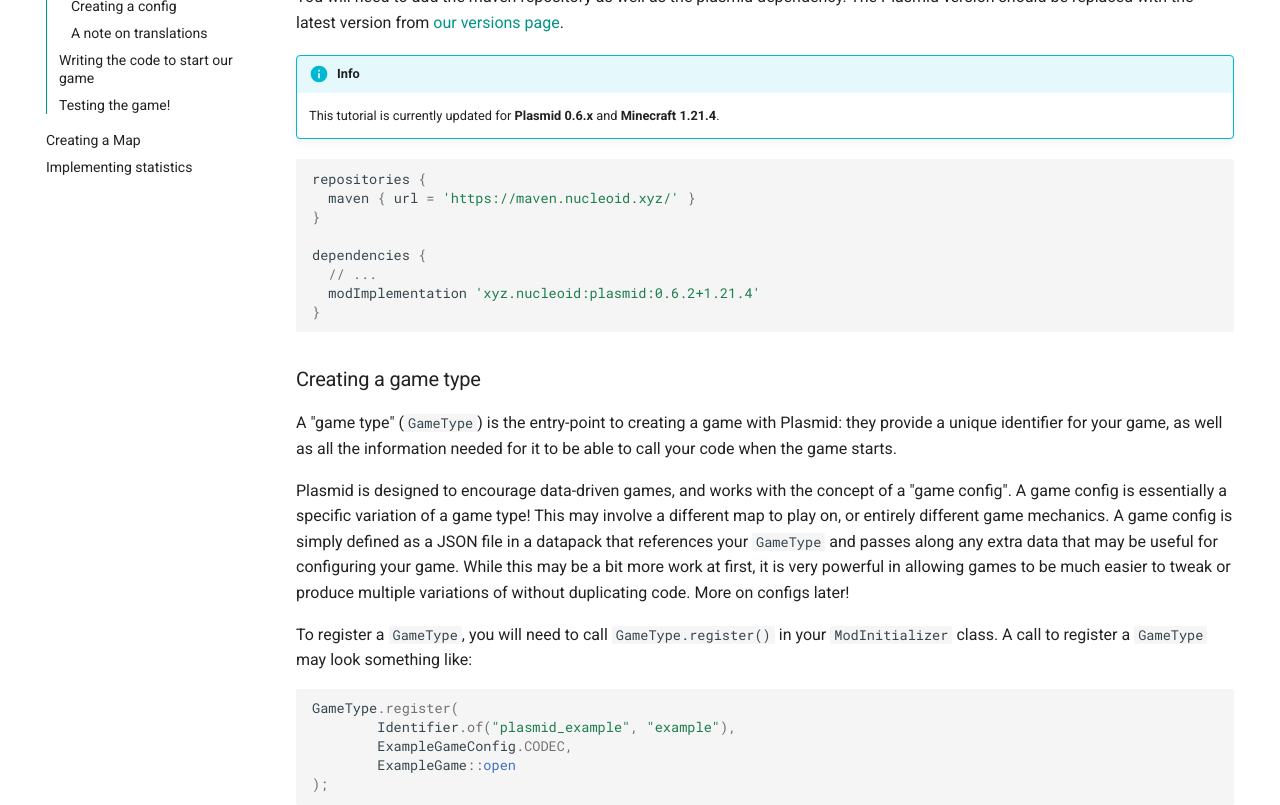
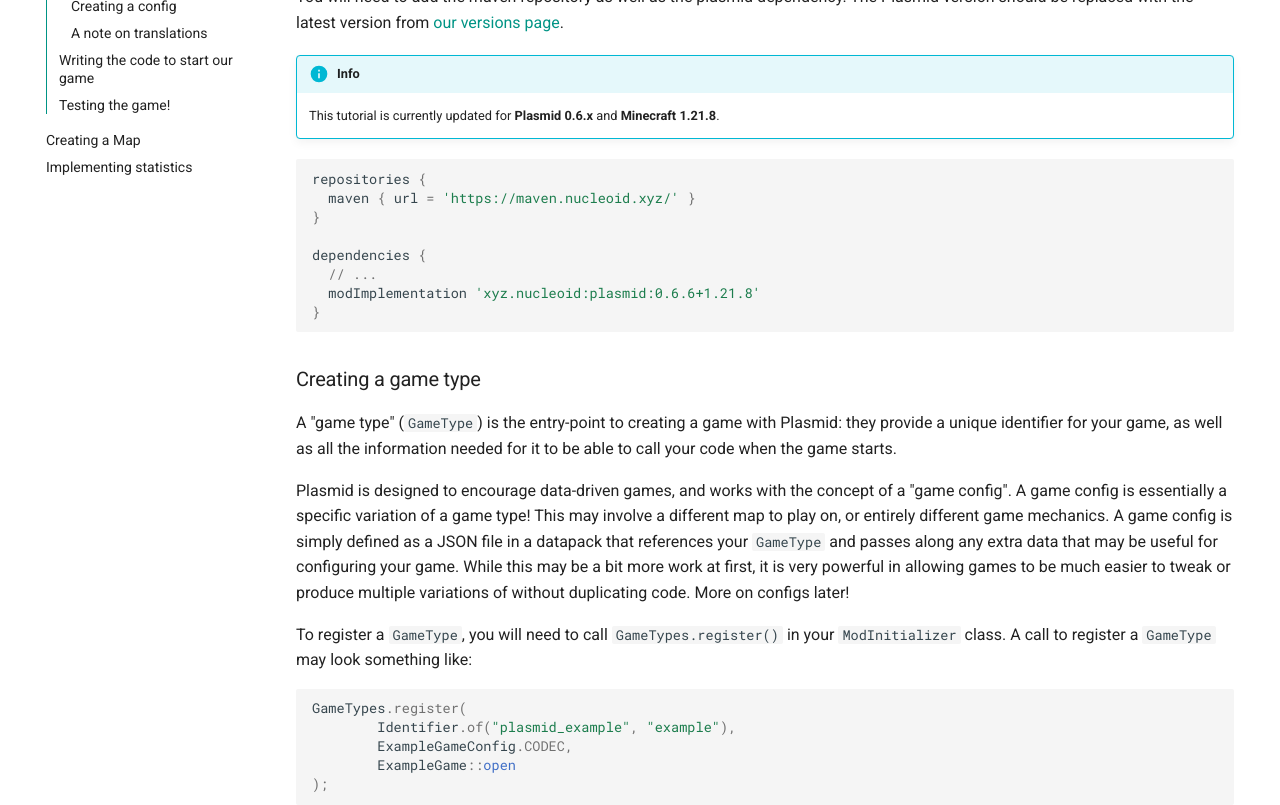
Before and after one commit to NucleoidMC/nucleoid-docs, an MkDocs documentation site: the page built from docs/plasmid/getting-started.md, in a window 1280 px wide and 1400 px high. Shown: the part 315-1120 px from the top of the window. Built offline with MkDocs 1.6.1 and Material for MkDocs 9.7.7, drawn with Linux system fonts in a browser that asks for light colours; comment, search, counter and statistics services are not loaded.

Commit message:
Update Plasmid getting started guide to Plasmid 0.6.6

````diff
--- a/docs/plasmid/getting-started.md
+++ b/docs/plasmid/getting-started.md
@@ -4,7 +4,7 @@
 Assuming you [already have a Fabric workspace set up](https://fabricmc.net/wiki/tutorial:setup), the first step to setting up Plasmid will be adding it to your gradle buildscript. You will need to add the maven repository as well as the plasmid dependency. The Plasmid version should be replaced with the latest version from [our versions page](https://nucleoid.xyz/use).
 
 !!! info
-	This tutorial is currently updated for **Plasmid 0.6.x** and **Minecraft 1.21.4**.
+	This tutorial is currently updated for **Plasmid 0.6.x** and **Minecraft 1.21.8**.
 
 ```groovy
 repositories {
@@ -13,7 +13,7 @@
 
 dependencies {
   // ...
-  modImplementation 'xyz.nucleoid:plasmid:0.6.2+1.21.4'
+  modImplementation 'xyz.nucleoid:plasmid:0.6.6+1.21.8'
 }
 ```
 
@@ -22,9 +22,9 @@
 
 Plasmid is designed to encourage data-driven games, and works with the concept of a "game config". A game config is essentially a specific variation of a game type! This may involve a different map to play on, or entirely different game mechanics. A game config is simply defined as a JSON file in a datapack that references your `GameType` and passes along any extra data that may be useful for configuring your game. While this may be a bit more work at first, it is very powerful in allowing games to be much easier to tweak or produce multiple variations of without duplicating code. More on configs later!
 
-To register a `GameType`, you will need to call `GameType.register()` in your `ModInitializer` class. A call to register a `GameType` may look something like:
+To register a `GameType`, you will need to call `GameTypes.register()` in your `ModInitializer` class. A call to register a `GameType` may look something like:
 ```java
-GameType.register(
+GameTypes.register(
         Identifier.of("plasmid_example", "example"),
         ExampleGameConfig.CODEC,
         ExampleGame::open
````
